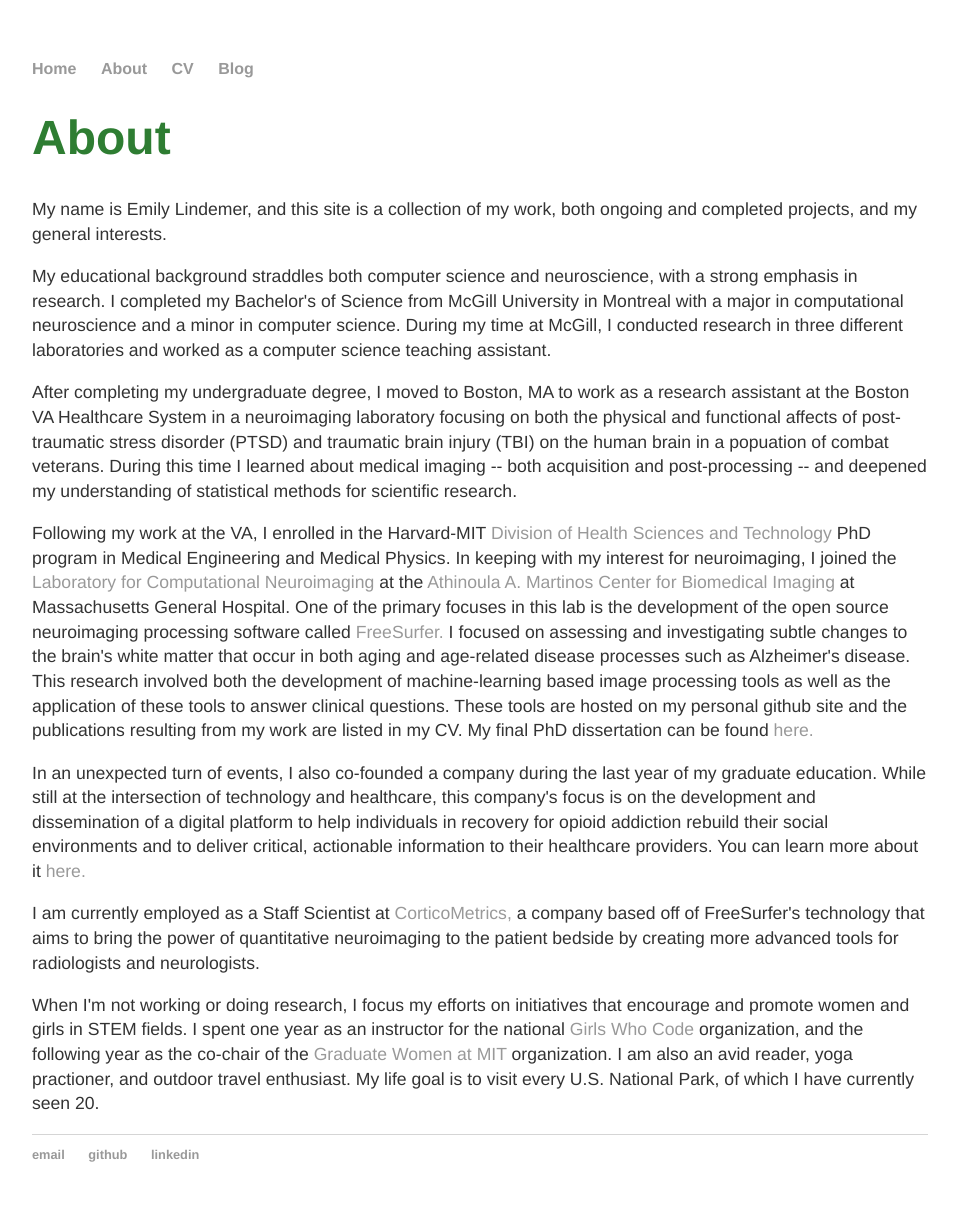
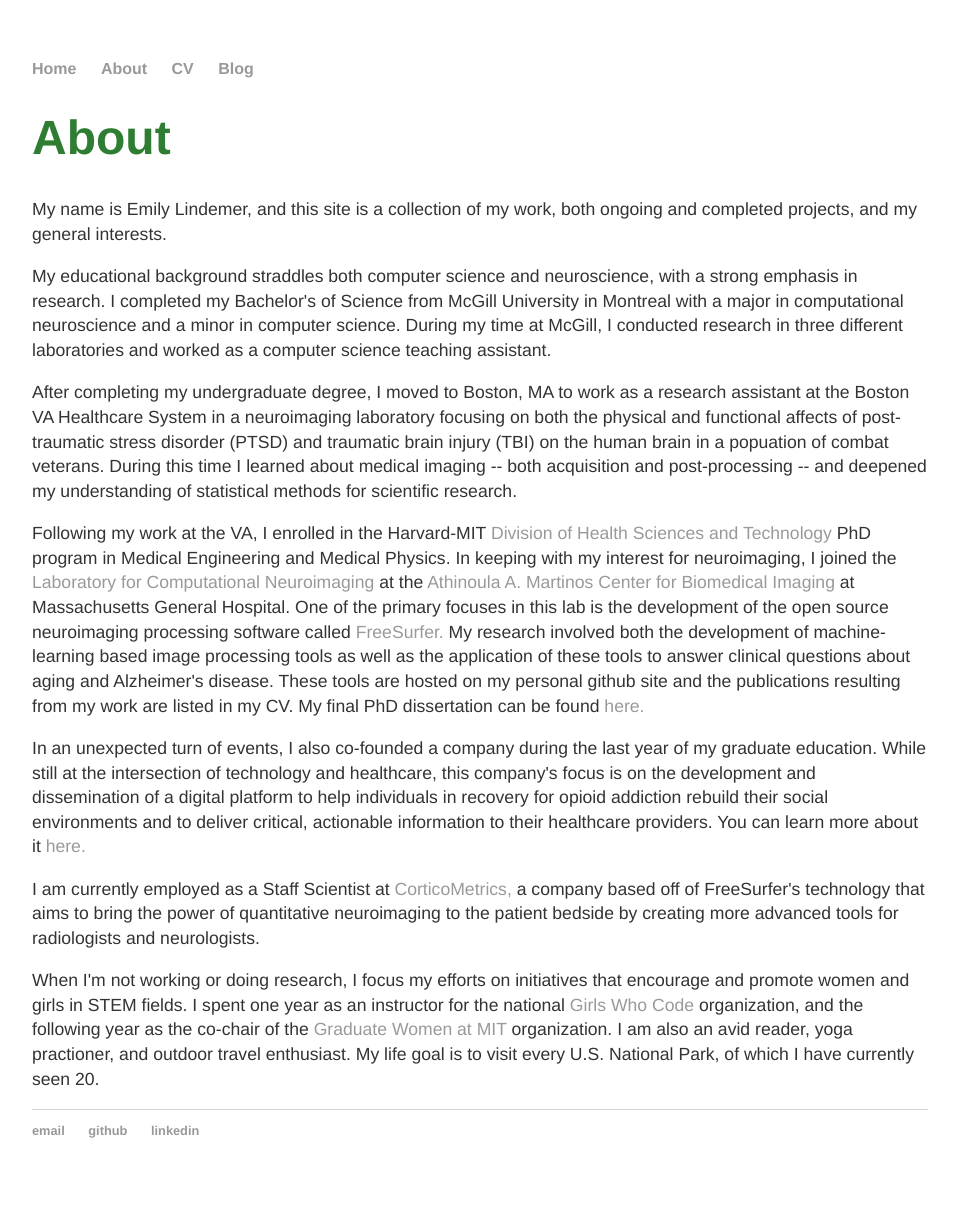
Before and after one commit to EmilyLindemer/EmilyLindemer.github.io, a Jekyll site: the page built from about/index.html, in a window 1280 px wide. Shown: the whole page, without its empty margins (160-1119 px from the left). Built offline with Jekyll 4.4.1, drawn with Linux system fonts in a browser that asks for light colours; after the commit the page ends 1198 px from its top, so only the background shows below that.

Commit message:
updated about

```diff
--- a/about/index.html
+++ b/about/index.html
@@ -15,7 +15,7 @@
 	statistical methods for scientific research.</p>
 	<p>Following my work at the VA, I enrolled in the Harvard-MIT <a href="https://hst.mit.edu/Harvard-MIT"> Division of Health Sciences and Technology</a> PhD program in Medical Engineering and Medical Physics.
 	In keeping with my interest for neuroimaging, I joined the <a href="https://www.martinos.org/lab/lcn">Laboratory for Computational Neuroimaging</a> at the <a href="https://www.nmr.mgh.harvard.edu/">Athinoula A. Martinos Center for Biomedical Imaging</a> at Massachusetts General Hospital.
-	One of the primary focuses in this lab is the development of the open source neuroimaging processing software called <a href="https://surfer.nmr.mgh.harvard.edu/">FreeSurfer.</a> I focused on assessing and investigating subtle changes to the brain's white matter that occur in both aging and age-related disease processes such as Alzheimer's disease. This research involved both the development of machine-learning based image processing tools as well as the application of these tools to answer clinical questions. These tools are hosted on my personal github site and the publications resulting from my work are listed in my CV. My final PhD dissertation can be found <a href="/pdf/DISSERTATION.pdf">here.</a> </p>
+	One of the primary focuses in this lab is the development of the open source neuroimaging processing software called <a href="https://surfer.nmr.mgh.harvard.edu/">FreeSurfer.</a> My research involved both the development of machine-learning based image processing tools as well as the application of these tools to answer clinical questions about aging and Alzheimer's disease. These tools are hosted on my personal github site and the publications resulting from my work are listed in my CV. My final PhD dissertation can be found <a href="/pdf/DISSERTATION.pdf">here.</a> </p>
 	<p>In an unexpected turn of events, I also co-founded a company during the last year of my graduate education. While still at the intersection of technology and healthcare, this company's focus is on the development and dissemination of a digital platform to help individuals in recovery for opioid addiction
   rebuild their social environments and to deliver critical, actionable information to their healthcare providers. You can learn more about it <a href="http://heycharlie.org">here.</a>
 	<p>I am currently employed as a Staff Scientist at <a href="http://www.corticometrics.com">CorticoMetrics,</a> a company based off of FreeSurfer's technology that aims to bring the power of quantitative neuroimaging to the patient bedside by creating more advanced tools for radiologists and neurologists.</p>
```
